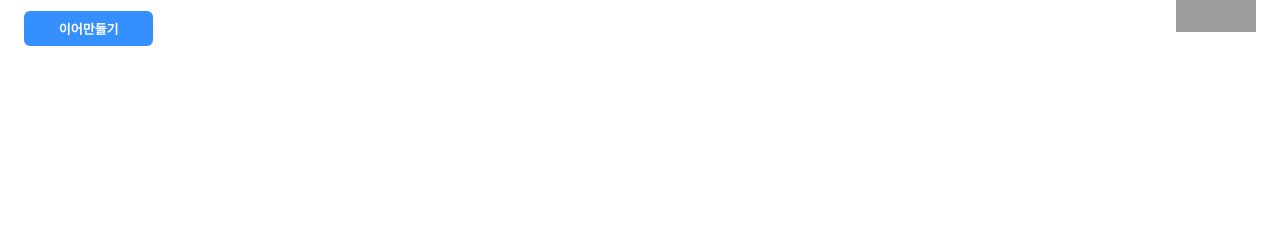
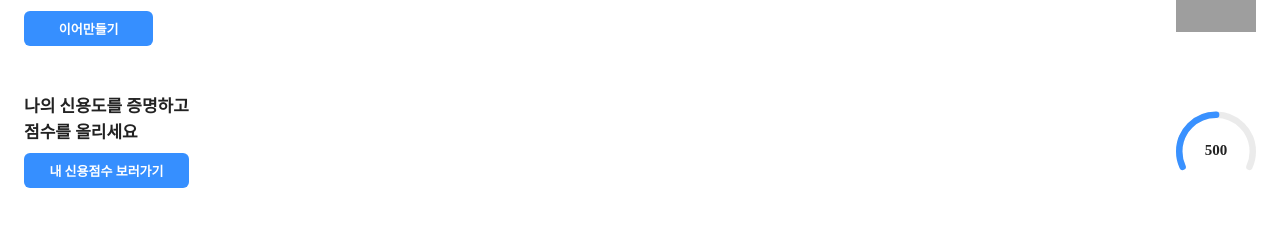
Before and after one commit to moonelysian/fastcampus-my-account, a Next.js app: page / in a window 1280 px wide. Shown: the part 120-346 px from the top of the page. Built offline with nearby package versions, Linux system fonts and the light colour scheme; no server answers; the database is empty; grey boxes are pictures that could not be loaded.

Commit message:
add: 홈-신용점수 컴포넌트 ui 추가

```diff
--- /dev/null
+++ b/src/components/home/CreditScore.tsx
@@ -0,0 +1,41 @@
+import CreditScoreChart from '@shared/CreditScoreChart'
+
+import Flex from '@shared/Flex'
+import Text from '@shared/Text'
+import Button from '@shared/Button'
+import Spacing from '@shared/Spacing'
+import Skeleton from '@shared/Skeleton'
+
+function CreditScore() {
+  return (
+    <div style={{ padding: 24 }}>
+      <Flex justify="space-between" align="center">
+        <Flex direction="column">
+          <Text bold={true}>
+            나의 신용도를 증명하고 <br />
+            점수를 올리세요
+          </Text>
+          <Spacing size={8} />
+          <Button>내 신용점수 보러가기</Button>
+        </Flex>
+        <CreditScoreChart width={80} height={80} score={500} />
+      </Flex>
+    </div>
+  )
+}
+
+export function CreditScoreSkeleton() {
+  return (
+    <div style={{ padding: 24 }}>
+      <Flex justify="space-between" align="center">
+        <Flex direction="column">
+          <Skeleton width={155} height={50} />
+          <Spacing size={8} />
+          <Skeleton width={155} height={31} />
+        </Flex>
+      </Flex>
+    </div>
+  )
+}
+
+export default CreditScore
--- a/src/pages/index.tsx
+++ b/src/pages/index.tsx
@@ -1,5 +1,6 @@
 import dynamic from 'next/dynamic'
 import Account from '@components/home/Account'
+import CreditScore from '@components/home/CreditScore'
 import { BannerSkeleton } from '@components/home/EventBanners'
 
 const EventBanners = dynamic(() => import('@components/home/EventBanners'), {
@@ -12,6 +13,7 @@ export default function Home() {
     <>
       <EventBanners />
       <Account />
+      <CreditScore />
     </>
   )
 }
--- /dev/null
+++ b/src/utils/addDelimiter.ts
@@ -0,0 +1,5 @@
+function addDelimiter(value: number | string, delimiter = ',') {
+  return value.toString().replace(/\B(?=(\d{3})+(?!\d))/g, delimiter)
+}
+
+export default addDelimiter
```
Also changed, not shown: src/utils/formatTime.ts (added, +26 -0 lines).
